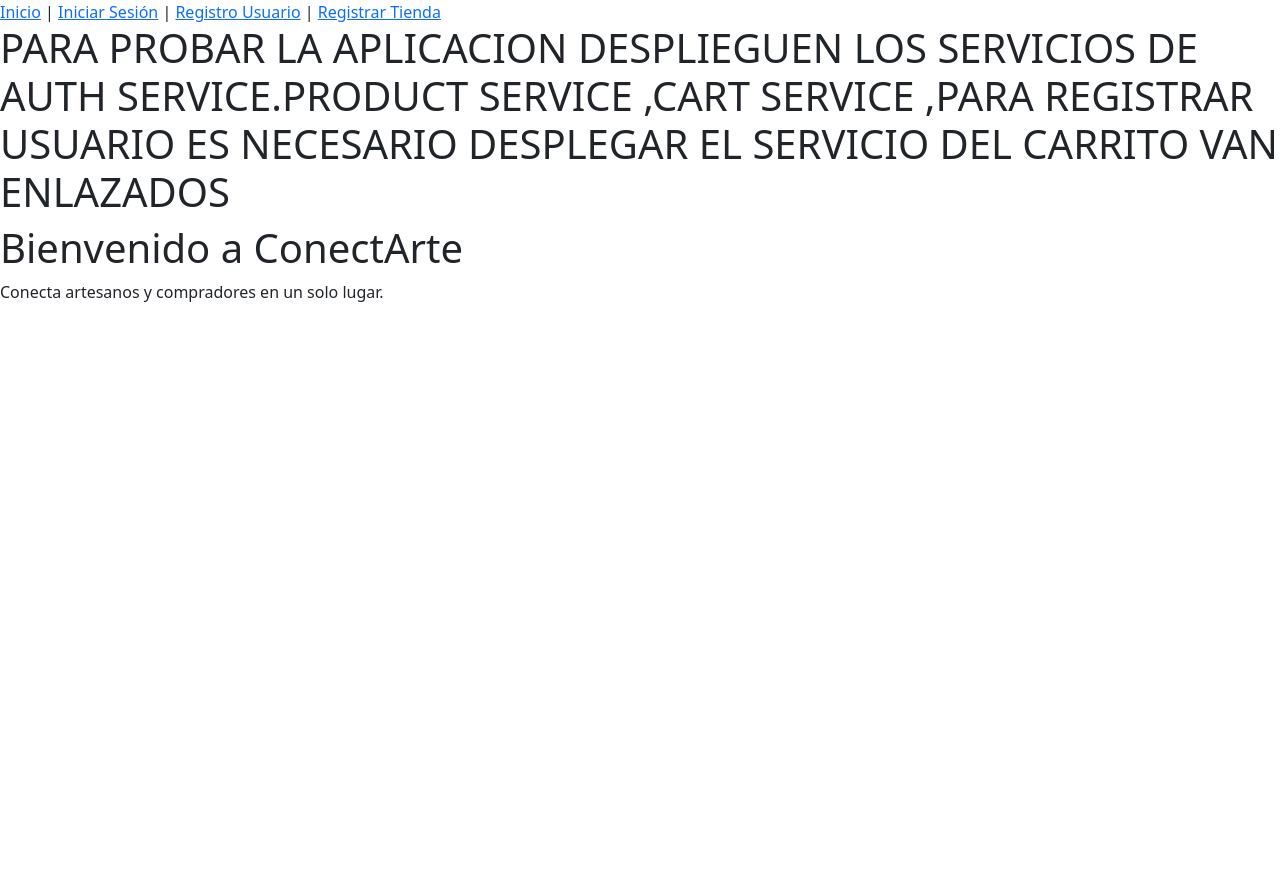
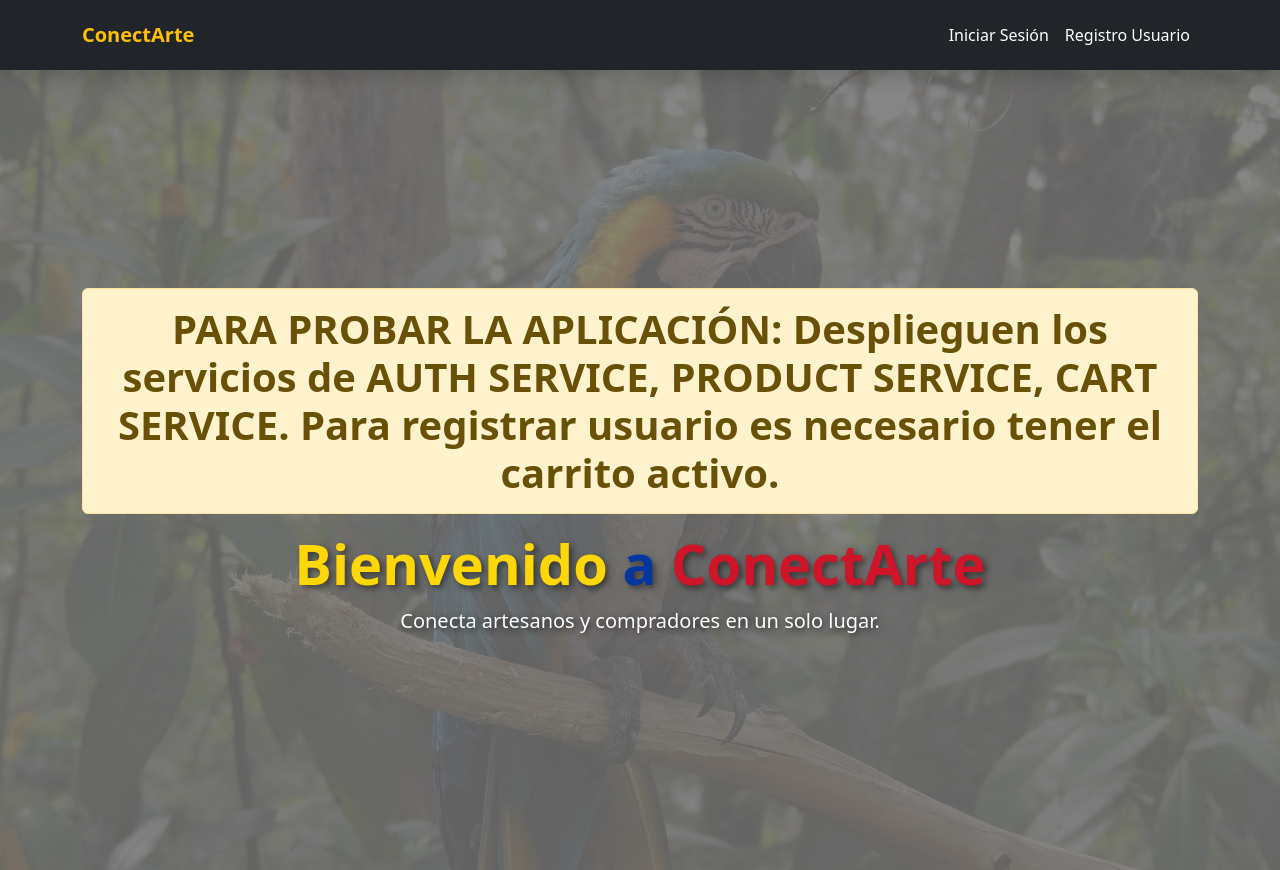
Before and after one commit to Andres101215/ConecArte, a React (Create React App) app in the folder frontend/: page / in a window 1280 px wide. Before the commit the page ends 800 px from the top, so only its background shows below. Built offline with nearby package versions, Linux system fonts and the light colour scheme.

Commit message:
Navbar Update and Style Home

```diff
--- a/frontend/src/App.jsx
+++ b/frontend/src/App.jsx
@@ -14,8 +14,12 @@ import Navbar from './components/Navbar';
 import 'bootstrap/dist/css/bootstrap.min.css';
 import 'bootstrap/dist/js/bootstrap.bundle.min';
 
+import { AuthProvider } from './Contexts/AuthContext';
+
 function App() {
   return (
+
+    <AuthProvider>
       <Router>
         <Navbar />
         <Routes>
@@ -31,6 +35,7 @@ function App() {
           <Route path="/producto/:id" element={<ProductoDetalle />} />
         </Routes>
       </Router>
+    </AuthProvider>
   );
 }
 
--- /dev/null
+++ b/frontend/src/Contexts/AuthContext.js
@@ -0,0 +1,40 @@
+import React, { createContext, useContext, useEffect, useState } from 'react';
+import { jwtDecode } from 'jwt-decode';
+
+const AuthContext = createContext();
+
+export const AuthProvider = ({ children }) => {
+  const [user, setUser] = useState(null); // user = { id, tipo_usuario }
+
+  useEffect(() => {
+    const token = localStorage.getItem('token');
+    if (token) {
+      try {
+        const decoded = jwtDecode(token);
+        setUser({ id: decoded.id, tipo_usuario: decoded.tipo_usuario });
+      } catch (err) {
+        console.error("Token inválido:", err);
+        localStorage.removeItem('token');
+      }
+    }
+  }, []);
+
+  const login = (token) => {
+    localStorage.setItem('token', token);
+    const decoded = jwtDecode(token);
+    setUser({ id: decoded.id, tipo_usuario: decoded.tipo_usuario });
+  };
+
+  const logout = () => {
+    localStorage.removeItem('token');
+    setUser(null);
+  };
+
+  return (
+    <AuthContext.Provider value={{ user, login, logout }}>
+      {children}
+    </AuthContext.Provider>
+  );
+};
+
+export const useAuth = () => useContext(AuthContext);
--- /dev/null
+++ b/frontend/src/components/Navbar.css
@@ -0,0 +1,23 @@
+body {
+    padding-top: 70px; /* para que el contenido no quede escondido bajo el navbar fijo */
+  }
+
+  .navbar .nav-link {
+    color: white;
+    transition: color 0.2s ease-in-out;
+  }
+
+  .navbar .nav-link:hover {
+    color: #ffc107; /* Amarillo bandera Colombia */
+  }
+
+  .navbar .btn-outline-warning {
+    border-radius: 20px;
+    padding: 5px 15px;
+  }
+
+  .navbar {
+    min-height: 70px;        /* Aumenta la altura mínima del navbar */
+    padding-top: 20px;       /* Más espacio arriba */
+    padding-bottom: 20px;    /* Más espacio abajo */
+  }
--- a/frontend/src/components/Navbar.jsx
+++ b/frontend/src/components/Navbar.jsx
@@ -1,12 +1,56 @@
-import { Link } from 'react-router-dom';
+import { Link, useNavigate } from 'react-router-dom';
+import { useAuth } from '../Contexts/AuthContext';
+import './Navbar.css'; // Estilos personalizados
 
 function Navbar() {
+  const { user, logout } = useAuth();
+  const navigate = useNavigate();
+
+  const handleLogout = () => {
+    logout();
+    navigate("/");
+  };
+
   return (
-    <nav>
-      <Link to="/">Inicio</Link> |{" "}
-      <Link to="/login">Iniciar Sesión</Link> |{" "}
-      <Link to="/register-user">Registro Usuario</Link> |{" "}
-      <Link to="/register-seller">Registrar Tienda</Link>
+    <nav className="navbar navbar-expand-lg navbar-dark bg-dark fixed-top shadow">
+      <div className="container">
+        <Link className="navbar-brand fw-bold text-warning" to="/">ConectArte</Link>
+
+        <div className="collapse navbar-collapse">
+          <ul className="navbar-nav ms-auto">
+            {!user && (
+              <>
+                <li className="nav-item">
+                  <Link className="nav-link" to="/login">Iniciar Sesión</Link>
+                </li>
+                <li className="nav-item">
+                  <Link className="nav-link" to="/register-user">Registro Usuario</Link>
+                </li>
+              </>
+            )}
+
+            {user?.tipo_usuario === "vendedor" && (
+              <li className="nav-item">
+                <Link className="nav-link" to="/register-seller">Registrar Tienda</Link>
+              </li>
+            )}
+
+            {user?.tipo_usuario === "usuario" && (
+              <li className="nav-item">
+                <Link className="nav-link" to="/panelUser">Ver Productos</Link>
+              </li>
+            )}
+
+            {user && (
+              <li className="nav-item">
+                <button className="btn btn-outline-warning ms-3" onClick={handleLogout}>
+                  Cerrar Sesión
+                </button>
+              </li>
+            )}
+          </ul>
+        </div>
+      </div>
     </nav>
   );
 }
--- /dev/null
+++ b/frontend/src/pages/Home.css
@@ -0,0 +1,40 @@
+.home-container {
+    position: relative;
+    height: 100vh;
+    background-image: url('../assets/barichara.webp');    background-size: cover;
+    background-position: center;
+    background-attachment: fixed;
+    background-repeat: no-repeat;
+    opacity: 0.98;
+  }
+
+  .overlay {
+    background-color: rgba(110, 110, 110, 0.85); /* para que el texto resalte mejor */
+    height: 100%;
+    display: flex;
+    align-items: center;
+    justify-content: center;
+    padding: 2rem;
+  }
+
+  .text-yellow {
+    color: #FFD700; /* Amarillo bandera de Colombia */
+  }
+
+  .text-blue {
+    color: #0033A0; /* Azul bandera de Colombia */
+  }
+
+  .text-red {
+    color: #CE1126; /* Rojo bandera de Colombia */
+  }
+
+  .white-shadow-text {
+    color: white;
+    text-shadow: 2px 2px 6px rgba(0, 0, 0, 0.7);
+  }
+
+  .bandera-texto {
+    font-size: 10.5px; /* Aumenta el tamaño */
+    text-shadow: 3px 3px 6px rgba(0, 0, 0, 0.5); /* Sombra negra suave */
+  }
--- a/frontend/src/pages/Home.jsx
+++ b/frontend/src/pages/Home.jsx
@@ -1,11 +1,28 @@
+import React from 'react';
+import './Home.css'; // Asegúrate de que este archivo exista
+
 function Home() {
-    return (
-      <div>
-         <h1>PARA PROBAR LA APLICACION DESPLIEGUEN LOS SERVICIOS DE AUTH SERVICE.PRODUCT SERVICE ,CART SERVICE ,PARA REGISTRAR USUARIO ES NECESARIO DESPLEGAR EL SERVICIO DEL CARRITO VAN ENLAZADOS</h1>
-        <h1>Bienvenido a ConectArte</h1>
-        <p>Conecta artesanos y compradores en un solo lugar.</p>
+  return (
+    <div className="home-container">
+      <div className="overlay">
+        <div className="container text-center py-5">
+          <h1 className="alert alert-warning fw-bold">
+            PARA PROBAR LA APLICACIÓN: Desplieguen los servicios de <strong>AUTH SERVICE</strong>, <strong>PRODUCT SERVICE</strong>, <strong>CART SERVICE</strong>. Para registrar usuario es necesario tener el carrito activo.
+          </h1>
+
+          <h1 className="display-4 fw-bold bandera-texto">
+          <span className="text-yellow">Bienvenido</span>{' '}
+          <span className="text-blue">a</span>{' '}
+          <span className="text-red">ConectArte</span>
+          </h1>
+
+          <p className="lead white-shadow-text">
+            Conecta artesanos y compradores en un solo lugar.
+          </p>
+        </div>
       </div>
-    );
-  }
+    </div>
+  );
+}
 
-  export default Home;
+export default Home;
--- a/frontend/src/pages/Login.jsx
+++ b/frontend/src/pages/Login.jsx
@@ -1,8 +1,9 @@
 import React, { useState } from 'react';
 import { jwtDecode } from "jwt-decode";
-
+import { useAuth } from '../Contexts/AuthContext'; // 👈 Importa el contexto
 
 export default function Login() {
+  const { login } = useAuth(); // 👈 Usa login del contexto
   const [correo, setCorreo] = useState('');
   const [contraseña, setContraseña] = useState('');
   const [mensaje, setMensaje] = useState('');
@@ -16,21 +17,21 @@ export default function Login() {
         headers: {
           'Content-Type': 'application/json'
         },
-        body: JSON.stringify({
-          correo,
-          contraseña
-        })
+        body: JSON.stringify({ correo, contraseña })
       });
+
       const data = await response.json();
 
       if (response.ok) {
-        // Por ejemplo, guardar token en localStorage
-        localStorage.setItem('token', data.token);
+        login(data.token); // 👈 Aquí llamamos login del contexto
+
+        const decoded = jwtDecode(data.token);
         setMensaje('Inicio de sesión exitoso');
-        console.log('Token recibido:', data.token);
-        const decoded = jwtDecode(data.token);
-        console.log("Tipo de usuario:", decoded.tipo_usuario);
-        console.log("Id de usuario:", decoded.id);
+
+
+
+        // Redirige según tipo de usuario
+
 
 
         switch (decoded.tipo_usuario) {
@@ -44,15 +45,12 @@ export default function Login() {
           case "vendedor":
             window.location.href = "/panelSeller";
             break;
-
           default:
-            // En caso de que no coincida con ningún tipo
-            console.warn("Tipo de usuario desconocido");
-            window.location.href = "/login";
+            window.location.href = "/";
             break;
         }
+
       } else {
-        // Error de autenticación
         setMensaje(data.mensaje || 'Error al iniciar sesión');
       }
     } catch (error) {
```
Also changed, not shown: frontend/src/assets/barichara.webp (added), 1 other file (tests, documents, lock files or other folders). Lines whose indentation alone changed are shown as unchanged.
